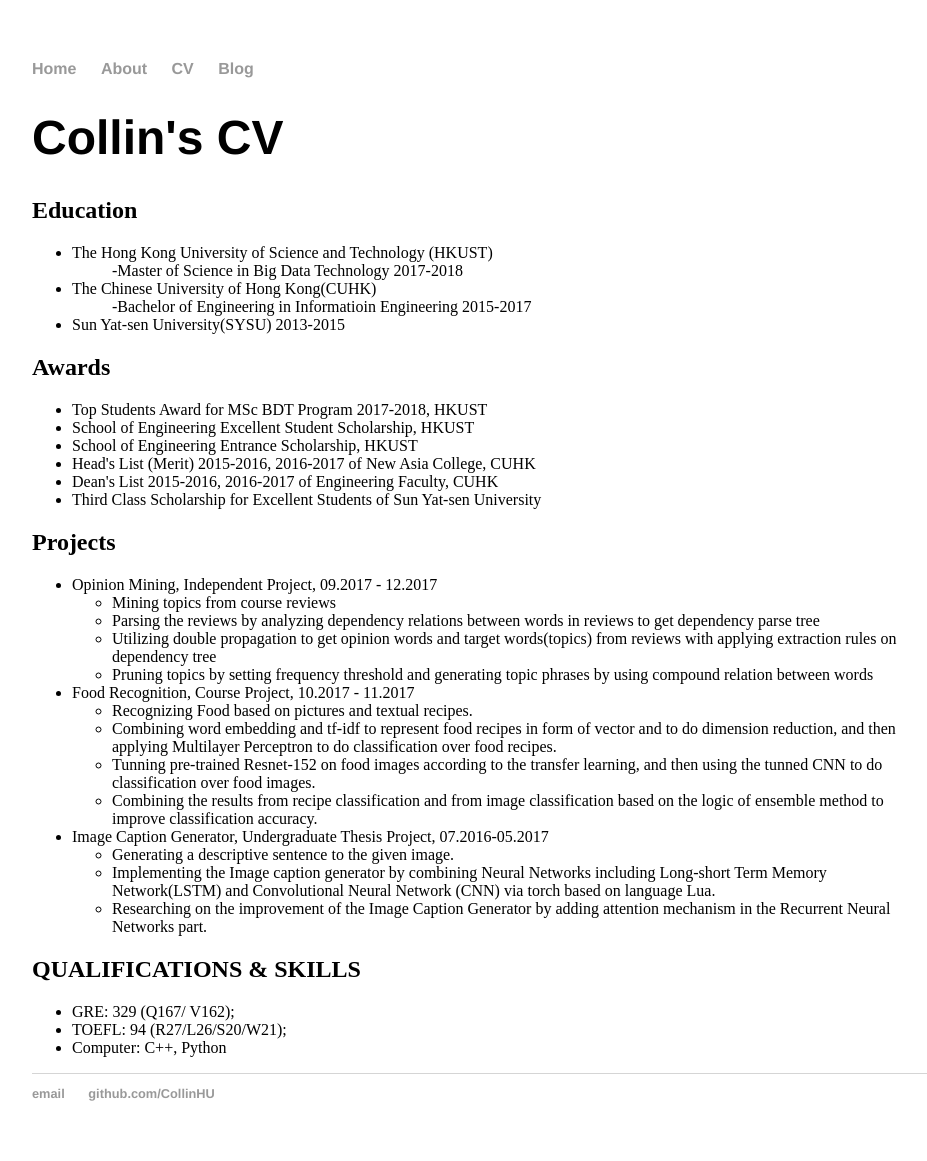
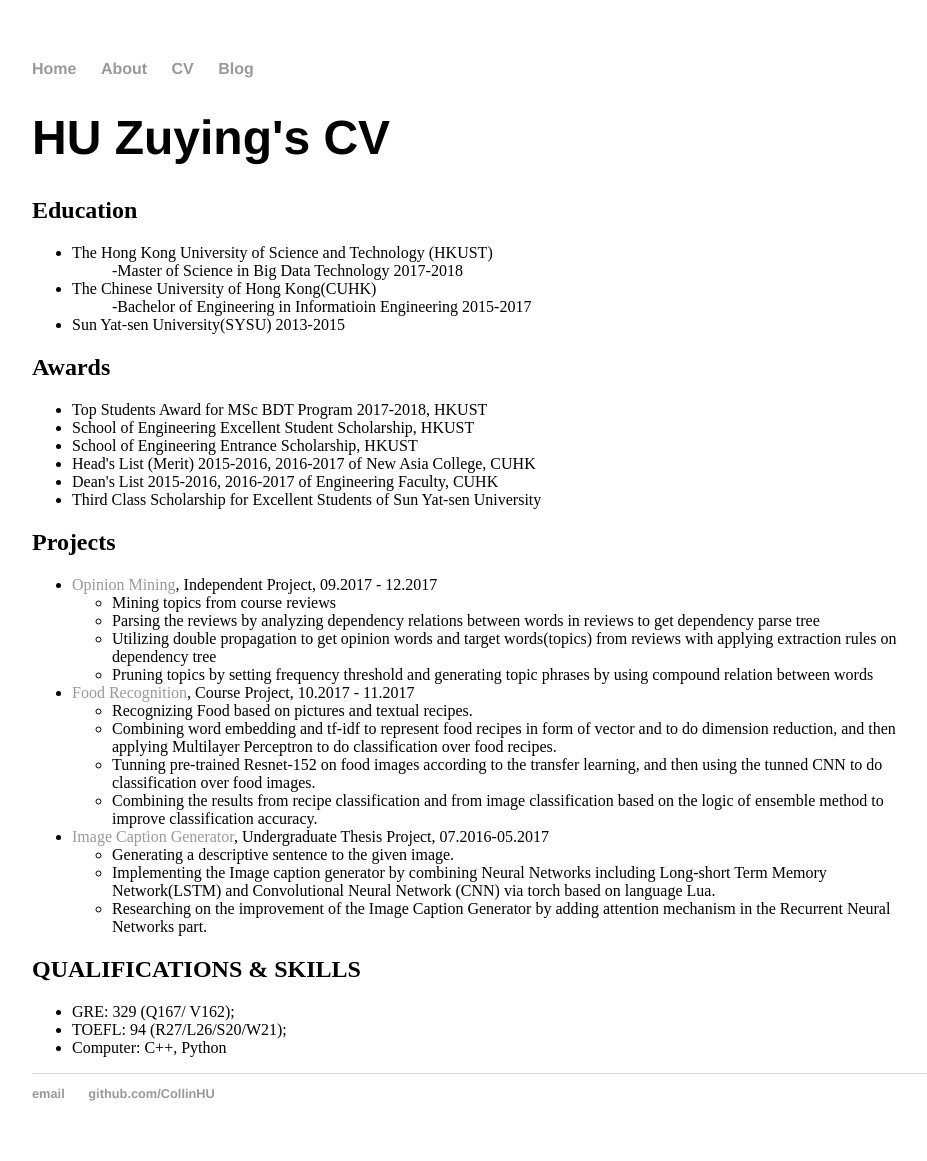
Before and after one commit to CollinHU/CollinHU, a Jekyll site: the page built from cv/index.html, in a window 1280 px wide. Shown: the whole page, without its empty margins (160-1087 px from the left). Built offline with Jekyll 4.4.1, drawn with Linux system fonts in a browser that asks for light colours; some of the changed lines change nothing that is shown.

Commit message:
Update index.html

```diff
--- a/cv/index.html
+++ b/cv/index.html
@@ -1,6 +1,6 @@
 ---
 layout: default
-title: Collin's CV
+title: HU Zuying's CV
 ---
 	<h1>{{ page.title }}</h1>
 <h2> Education </h2>
@@ -33,7 +33,7 @@
 
 <h2> Projects</h2>
 <ul>
-  <li>Opinion Mining, Independent Project, 09.2017 - 12.2017
+	<li><a href ="https://github.com/CollinHU/text_entity_extraction">Opinion Mining</a>, Independent Project, 09.2017 - 12.2017
 	  <ul>
 		  <li>Mining topics from course reviews</li>
 		  <li>Parsing the reviews by analyzing dependency relations between words in reviews to get dependency parse tree</li>
@@ -41,7 +41,7 @@
 		  <li>Pruning topics by setting frequency threshold and generating topic phrases by using compound relation between words </li>
 	  </ul>
  </li>
-<li>Food Recognition, Course Project, 10.2017 - 11.2017
+	<li><a href="https://github.com/CollinHU/img_txt_clf">Food Recognition</a>, Course Project, 10.2017 - 11.2017
 	  <ul>
 		<li>Recognizing Food based on pictures and textual recipes.</li>
 		<li>Combining word embedding and tf-idf to represent food recipes in form of vector and to do
@@ -52,7 +52,7 @@
 			classification based on the logic of ensemble method to improve classification accuracy.</li>
 	  </ul>
  </li>
-<li>Image Caption Generator, Undergraduate Thesis Project, 07.2016-05.2017
+	<li><a href="https://github.com/CollinHU/FYTProject">Image Caption Generator</a>, Undergraduate Thesis Project, 07.2016-05.2017
          <ul>
 	       <li>Generating a descriptive sentence to the given image.</li>
 	       <li>Implementing the Image caption generator by combining Neural Networks
```
